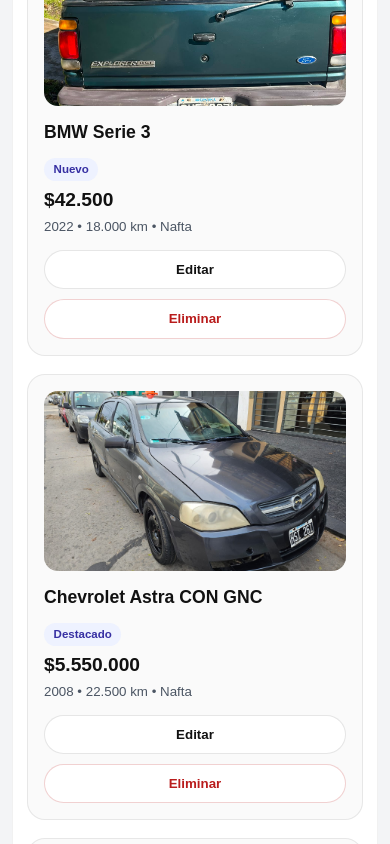
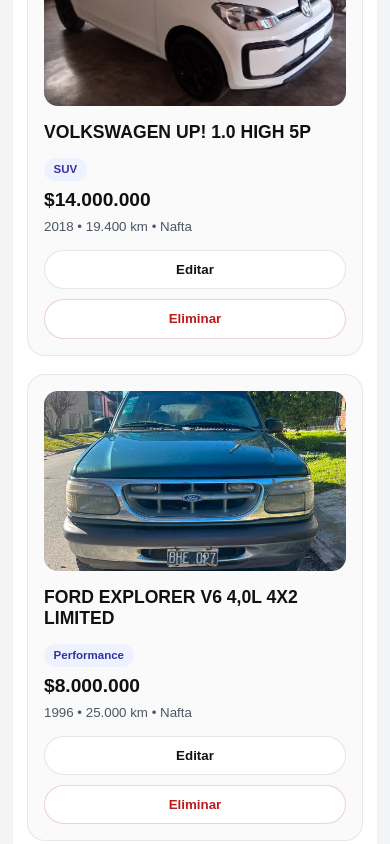
Before and after one commit to valenortolani2-afk/boido-motors, a Next.js app: page /admin in a window 390 px wide. Shown: the part 1740-2584 px from the top of the page. Built offline with nearby package versions, Linux system fonts and the light colour scheme.

Commit message:
arreglo bug mobile1

```diff
--- a/app/admin/page.tsx
+++ b/app/admin/page.tsx
@@ -2,7 +2,7 @@
 
 import { useEffect, useMemo, useState } from "react";
 import Link from "next/link";
-import { getCatalogCars, saveCatalogCars, type Car } from "../cars";
+import { generateCarId, getCatalogCars, saveCatalogCars, type Car } from "../cars";
 import styles from "../page.module.css";
 
 type DraftCar = Omit<Car, "id"> & {
@@ -59,13 +59,11 @@
 
     throw new Error("No se recibieron URLs de las imágenes");
   } catch (error) {
-    const isLocalEnvironment = typeof window !== "undefined" && (window.location.hostname === "localhost" || window.location.hostname === "127.0.0.1");
-
-    if (isLocalEnvironment) {
-      return Promise.all(files.map((file) => readFileAsDataUrl(file)));
+    try {
+      return await Promise.all(files.map((file) => readFileAsDataUrl(file)));
+    } catch {
+      throw error instanceof Error ? error : new Error("No se pudieron cargar algunas imágenes.");
     }
-
-    throw error;
   }
 };
 
@@ -152,7 +150,7 @@
         car.id === editingId ? { ...car, ...normalizedDraft } : car
       );
     } else {
-      const newId = Date.now();
+      const newId = generateCarId(catalog);
       nextCatalog = [{ id: newId, ...normalizedDraft }, ...catalog];
     }
 
--- a/app/cars.ts
+++ b/app/cars.ts
@@ -118,34 +118,62 @@
 
 export const STORAGE_KEY = "boido-cars-v1";
 
+export const dedupeCatalogCars = (cars: Car[]) => {
+  const seen = new Map<number, Car>();
+
+  for (const car of Array.isArray(cars) ? cars : []) {
+    const normalized = normalizeCar(car);
+    const id = Number(normalized.id);
+
+    if (!Number.isFinite(id)) {
+      continue;
+    }
+
+    seen.set(id, normalized);
+  }
+
+  return [...seen.values()].sort((a, b) => Number(b.id) - Number(a.id));
+};
+
+export const generateCarId = (cars: Car[] = []) => {
+  const ids = cars.map((car) => Number(car.id)).filter(Number.isFinite);
+  let nextId = Date.now();
+
+  while (ids.includes(nextId)) {
+    nextId += 1;
+  }
+
+  return nextId;
+};
+
 export function getCatalogCars(): Car[] {
   if (typeof window === "undefined") {
-    return catalogSeed.map(normalizeCar);
+    return dedupeCatalogCars(catalogSeed.map(normalizeCar));
   }
 
   const saved = window.localStorage.getItem(STORAGE_KEY);
 
   if (!saved) {
-    const initial = catalogSeed.map(normalizeCar);
+    const initial = dedupeCatalogCars(catalogSeed.map(normalizeCar));
     window.localStorage.setItem(STORAGE_KEY, JSON.stringify(initial));
     return initial;
   }
 
   try {
     const parsed = JSON.parse(saved) as Car[];
-    const normalized = Array.isArray(parsed) ? parsed.map(normalizeCar) : catalogSeed.map(normalizeCar);
-    return normalized.length > 0 ? normalized : catalogSeed.map(normalizeCar);
+    const normalized = Array.isArray(parsed) ? dedupeCatalogCars(parsed.map(normalizeCar)) : dedupeCatalogCars(catalogSeed.map(normalizeCar));
+    return normalized.length > 0 ? normalized : dedupeCatalogCars(catalogSeed.map(normalizeCar));
   } catch {
-    return catalogSeed.map(normalizeCar);
+    return dedupeCatalogCars(catalogSeed.map(normalizeCar));
   }
 }
 
 export function saveCatalogCars(cars: Car[]) {
   if (typeof window === "undefined") {
-    return cars;
+    return dedupeCatalogCars(cars.map(normalizeCar));
   }
 
-  const normalized = cars.map(normalizeCar);
+  const normalized = dedupeCatalogCars(cars.map(normalizeCar));
 
   try {
     window.localStorage.setItem(STORAGE_KEY, JSON.stringify(normalized));
```
